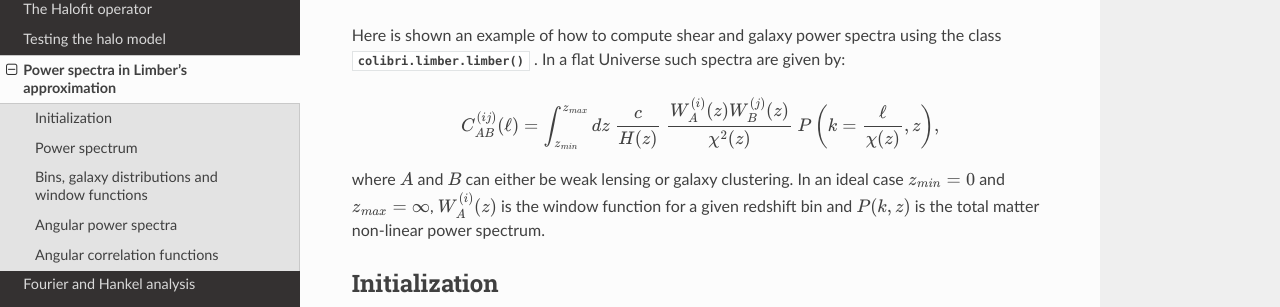
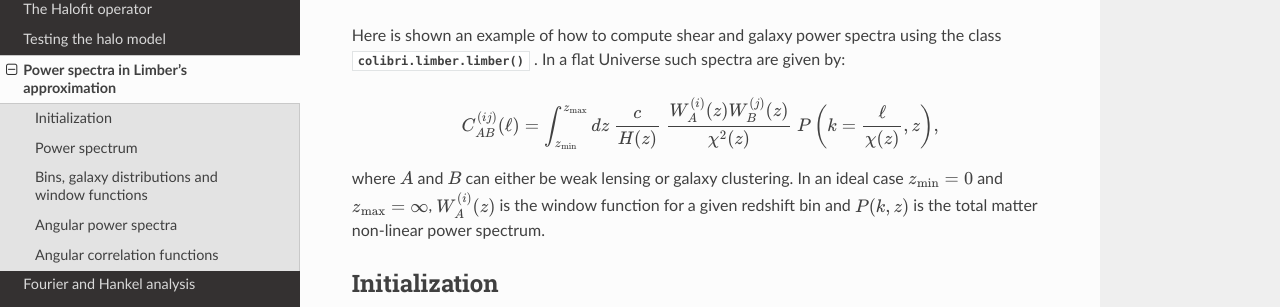
Before and after one commit to GabrieleParimbelli/COLIBRI, a Sphinx documentation site: the page built from doc/source/quickstart/test_limber.rst, in a window 1280 px wide and 900 px high. Shown: the part 136-443 px from the top of the window. Built offline with Sphinx 7.4.7 and the Read the Docs theme 2.0.0, drawn with Linux system fonts in a browser that asks for light colours.

Commit message:
First commit version 0.3

```diff
--- a/doc/source/quickstart/test_limber.rst
+++ b/doc/source/quickstart/test_limber.rst
@@ -8,9 +8,9 @@ In a flat Universe such spectra are given by:
 
 .. math::
 
- C_{AB}^{(ij)}(\ell) = \int_{z_{min}}^{z_{max}} dz \ \frac{c}{H(z)} \ \frac{W_A^{(i)}(z) W_B^{(j)}(z)}{\chi^2(z)} \ P\left(k = \frac{\ell}{\chi(z)}, z\right),
+ C_{AB}^{(ij)}(\ell) = \int_{z_\mathrm{min}}^{z_\mathrm{max}} dz \ \frac{c}{H(z)} \ \frac{W_A^{(i)}(z) W_B^{(j)}(z)}{\chi^2(z)} \ P\left(k = \frac{\ell}{\chi(z)}, z\right),
 
-where :math:`A` and :math:`B` can either be weak lensing or galaxy clustering. In an ideal case :math:`z_{min}=0` and :math:`z_{max}=\infty`, :math:`W_A^{(i)}(z)` is the window function for a given redshift bin and :math:`P(k,z)` is the total matter non-linear power spectrum.
+where :math:`A` and :math:`B` can either be weak lensing or galaxy clustering. In an ideal case :math:`z_\mathrm{min}=0` and :math:`z_\mathrm{max}=\infty`, :math:`W_A^{(i)}(z)` is the window function for a given redshift bin and :math:`P(k,z)` is the total matter non-linear power spectrum.
 
 Initialization
 ---------------
```
